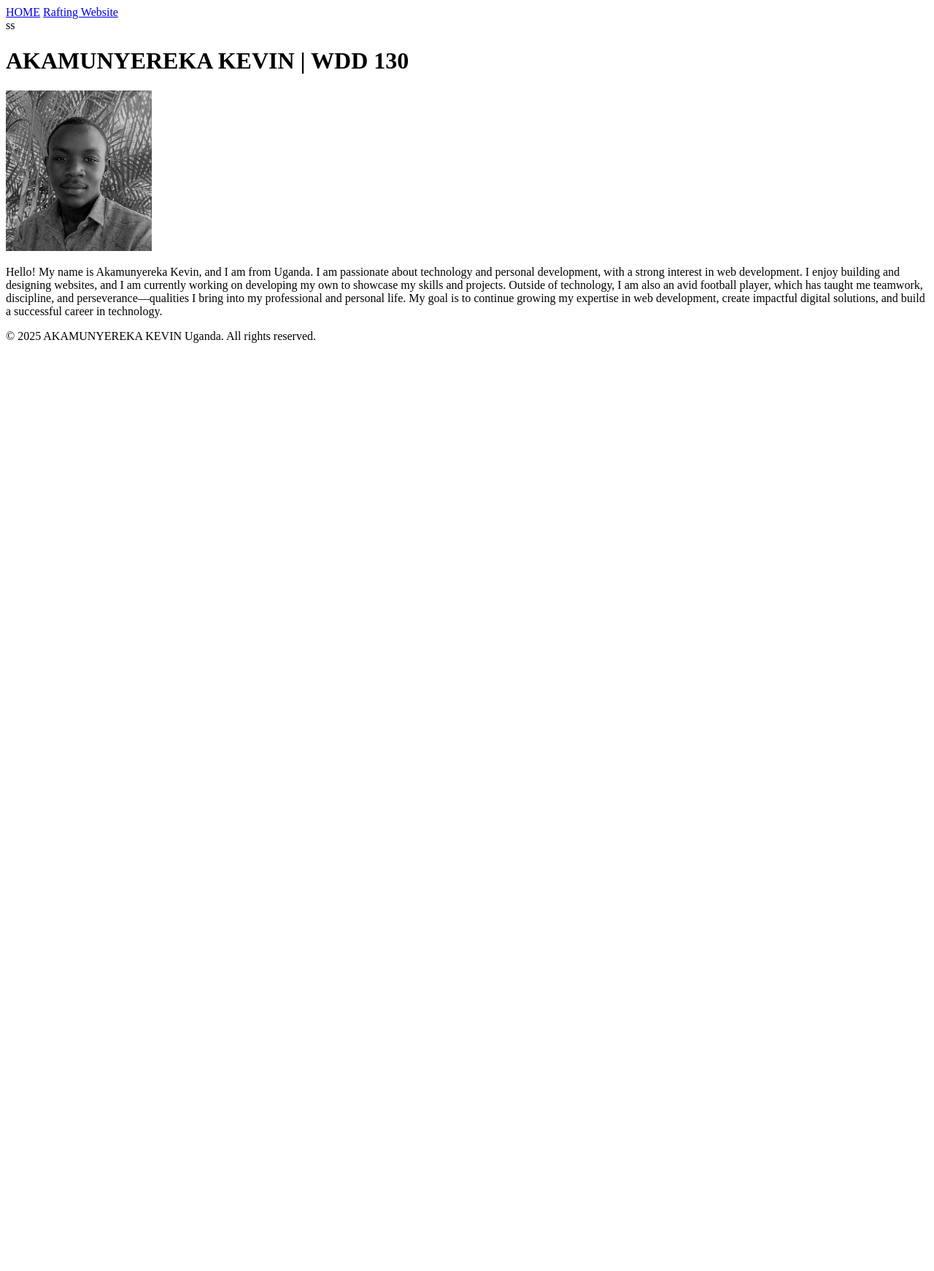
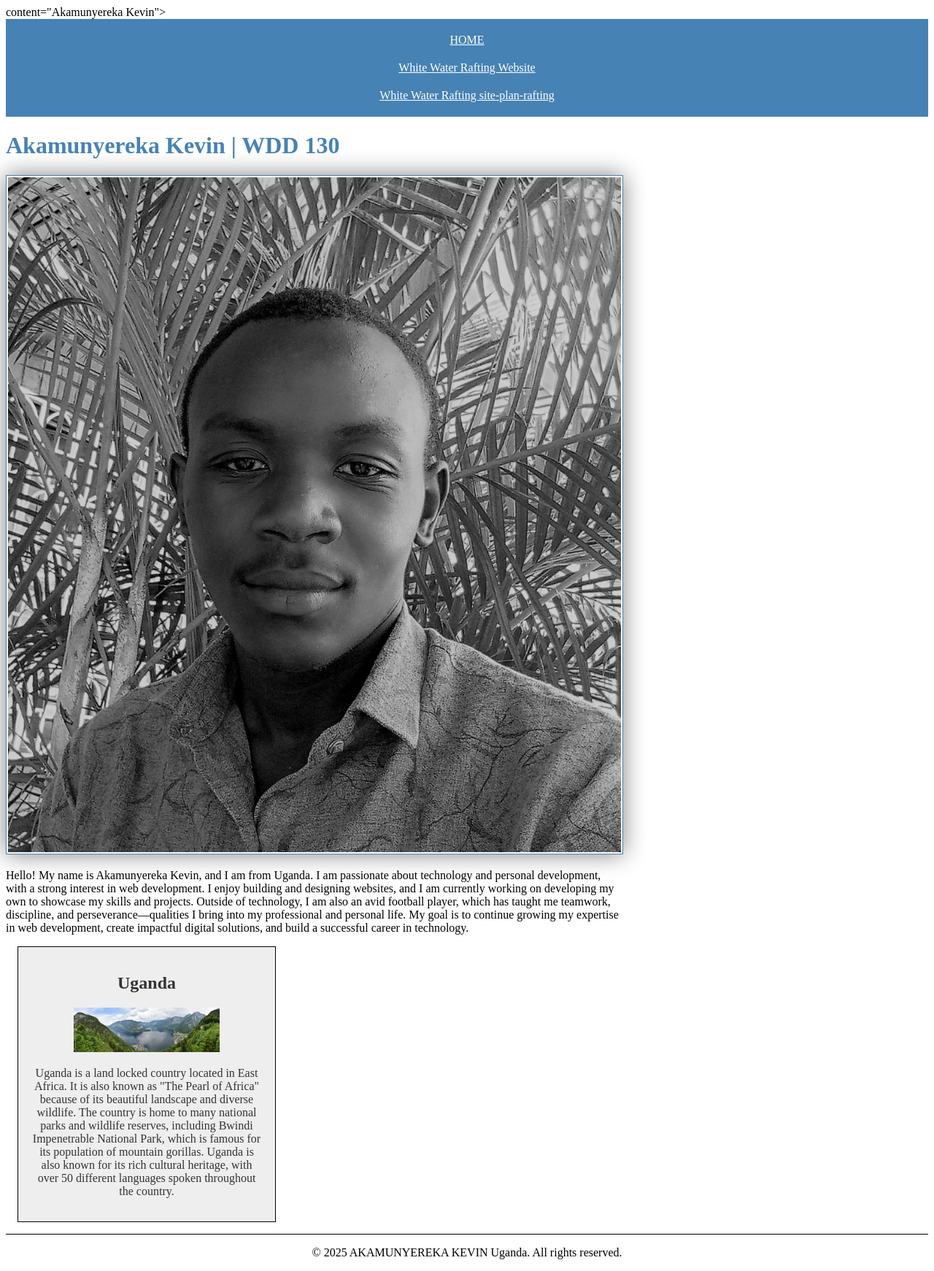
Before and after one commit to Akamunyereka/wdd130, a plain HTML site: page index.html in a window 1280 px wide. Shown: the whole page at 73% size. Before the commit the page ends 800 px from the top, so only its background shows below. Drawn offline with Linux system fonts and the light colour scheme; files that its build step writes are made by us from their sources.

Commit message:
Refactor code structure for improved readability and maintainability

```diff
--- a/index.html
+++ b/index.html
@@ -4,20 +4,26 @@
 <head>
     <meta charset="UTF-8">
     <meta name="viewport" content="width=device-width, initial-scale=1.0">
-    <title>AKAMUNYEREKA KEVIN | WDD 130</title>
+    <title>Akamunyereka Kevin | WDD 130</title>
+    <meta name="description" content="Akamunyereka Kevin's BYU-Idaho WDD 130 course homepage">
+    <meta name="author">content="Akamunyereka Kevin">
+
+    <link rel="stylesheet" href="styles/styles.css">
 </head>
 
 <body>
     <header>
         <nav>
             <a href="#">HOME</a>
-            <a href="wwr/">Rafting Website</a>
+            <a href="wwr/">White Water Rafting Website</a>
+            <a href="wwr/site-plan-rafting.html">White Water Rafting site-plan-rafting</a>
         </nav>
-        <link rel="stylesheet" href="styles.css">
+
     </header>
-    <main>ss
-        <h1> AKAMUNYEREKA KEVIN | WDD 130 </h1>
-        <img src="images/profile.jpg" alt="AKAMUNYEREKA KEVIN Profile Picture" width="200">
+
+    <main>
+        <h1> Akamunyereka Kevin | WDD 130 </h1>
+        <img src="images/profile.jpg" alt="Akamunyereka Kevin Profile Picture" width="200">
         <P>Hello! My name is
             Akamunyereka Kevin, and I am from Uganda. I am passionate about technology and personal development, with a
             strong interest in web development. I enjoy building and designing websites, and I am currently working on
@@ -29,8 +35,20 @@
             expertise in
             web development, create impactful digital solutions, and build a successful career in technology.</P>
     </main>
+    <aside>
+        <h2>Uganda</h2>
+        <img src="images/uganda.jpeg" alt="Uganga's land">
+        <p>Uganda is a land locked country located in East Africa. It is also known as "The Pearl of Africa" because of
+            its beautiful landscape and diverse wildlife. The country is home to many national parks and wildlife
+            reserves,
+            including Bwindi Impenetrable National Park, which is famous for its population of mountain gorillas. Uganda
+            is
+            also known for its rich cultural heritage, with over 50 different languages spoken throughout the country.
+        </p>
+
+    </aside>
     <footer>
-        &copy; 2025 AKAMUNYEREKA KEVIN Uganda. All rights reserved.
+        <p>&copy; 2025 AKAMUNYEREKA KEVIN Uganda. All rights reserved.</p>
     </footer>
 
 </body>
--- a/styles/styles.css
+++ b/styles/styles.css
@@ -0,0 +1,44 @@
+main{
+    max-width: 840px;
+}
+aside{
+    width: 20rem;
+    margin: 1rem;
+    border: 1px solid rgb(0,0,0.2);
+    padding: 1rem;
+    background-color: #eee;
+    color: #333;
+    text-align: center;
+}
+aside img{
+    width: 200px;
+    height: auto;
+}
+main img{
+    width: 100%;
+    height: auto;
+    border: 1px solid steelblue;
+    padding: 2px;
+    box-shadow: 0 0 30px gray;
+}
+p { padding: 0;}
+
+footer{
+    margin-top: 15px;
+    border-top: 1px solid #000;
+    text-align: center;
+}
+nav a {
+    color:white;
+    padding: 10px;
+    display: block;
+}
+h1 {
+    color: steelblue;
+}
+nav {
+    background-color: steelblue;
+    padding: 10px;
+    margin-bottom: 15px;
+    text-align: center;
+}
```
Also changed, not shown: images/uganda.jpeg (added).
